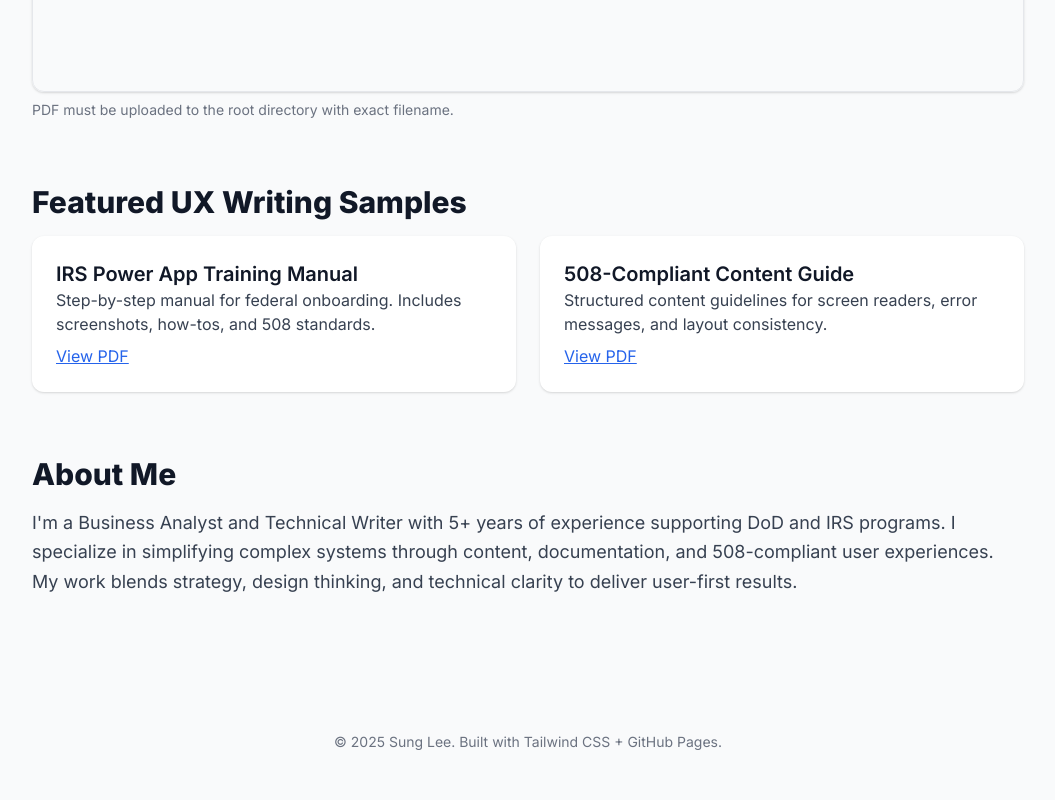
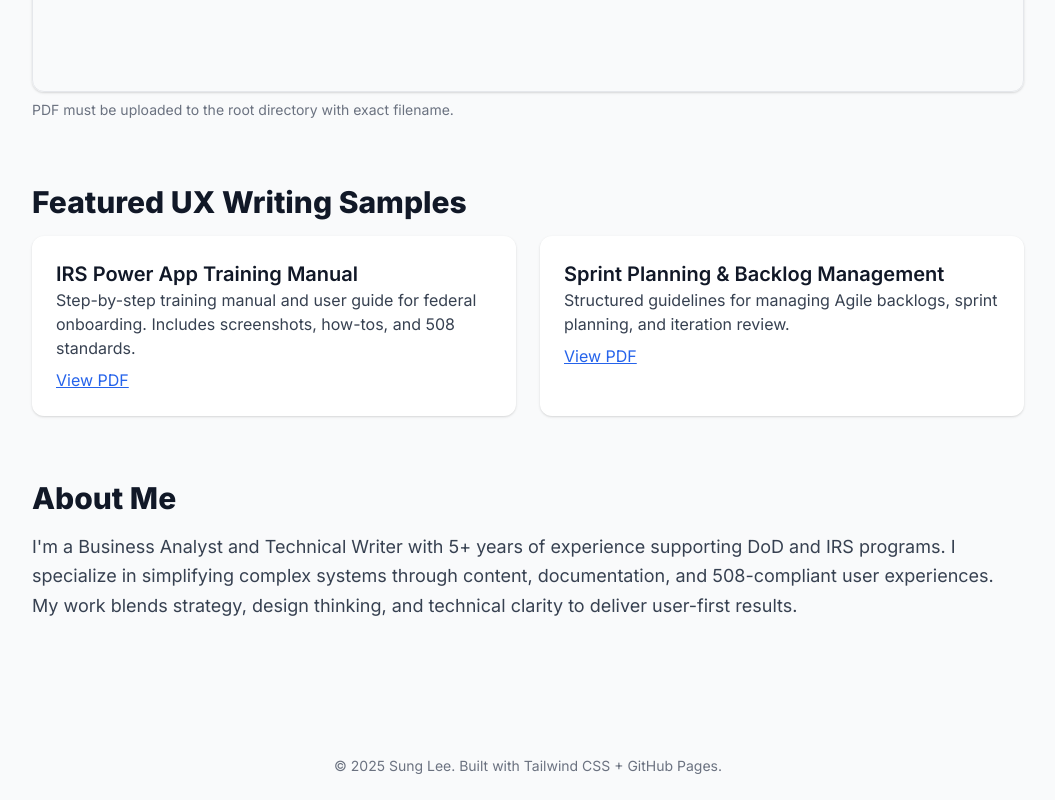
Before and after one commit to sunglee23/portfolio, a plain HTML site: page index.html in a window 1280 px wide. Shown: the part 872-1672 px from the top of the page, without its empty margins (112-1167 px from the left). Before the commit the page ends 1648 px from the top, so only its background shows below. Drawn offline with nearby package versions, Linux system fonts and the light colour scheme.

Commit message:
Update index.html

```diff
--- a/index.html
+++ b/index.html
@@ -40,12 +40,12 @@
       <div class="grid md:grid-cols-2 gap-6">
         <div class="p-6 bg-white rounded-xl shadow">
           <h3 class="text-xl font-semibold">IRS Power App Training Manual</h3>
-          <p class="text-gray-700 mb-2">Step-by-step manual for federal onboarding. Includes screenshots, how-tos, and 508 standards.</p>
-          <a href="IRS_ESFD_Training_Manual_Sample.pdf" target="_blank" class="text-blue-600 underline">View PDF</a>
+          <p class="text-gray-700 mb-2">Step-by-step training manual and user guide for federal onboarding. Includes screenshots, how-tos, and 508 standards.</p>
+          <a href="IRS_EFD_Training_Manual_Sample.pdf" target="_blank" class="text-blue-600 underline">View PDF</a>
         </div>
         <div class="p-6 bg-white rounded-xl shadow">
-          <h3 class="text-xl font-semibold">508-Compliant Content Guide</h3>
-          <p class="text-gray-700 mb-2">Structured content guidelines for screen readers, error messages, and layout consistency.</p>
+          <h3 class="text-xl font-semibold">Sprint Planning & Backlog Management</h3>
+          <p class="text-gray-700 mb-2">Structured guidelines for managing Agile backlogs, sprint planning, and iteration review.</p>
           <a href="Demand and Data Management Sprint_Backlog_IRS.pdf" target="_blank" class="text-blue-600 underline">View PDF</a>
         </div>
       </div>
```
